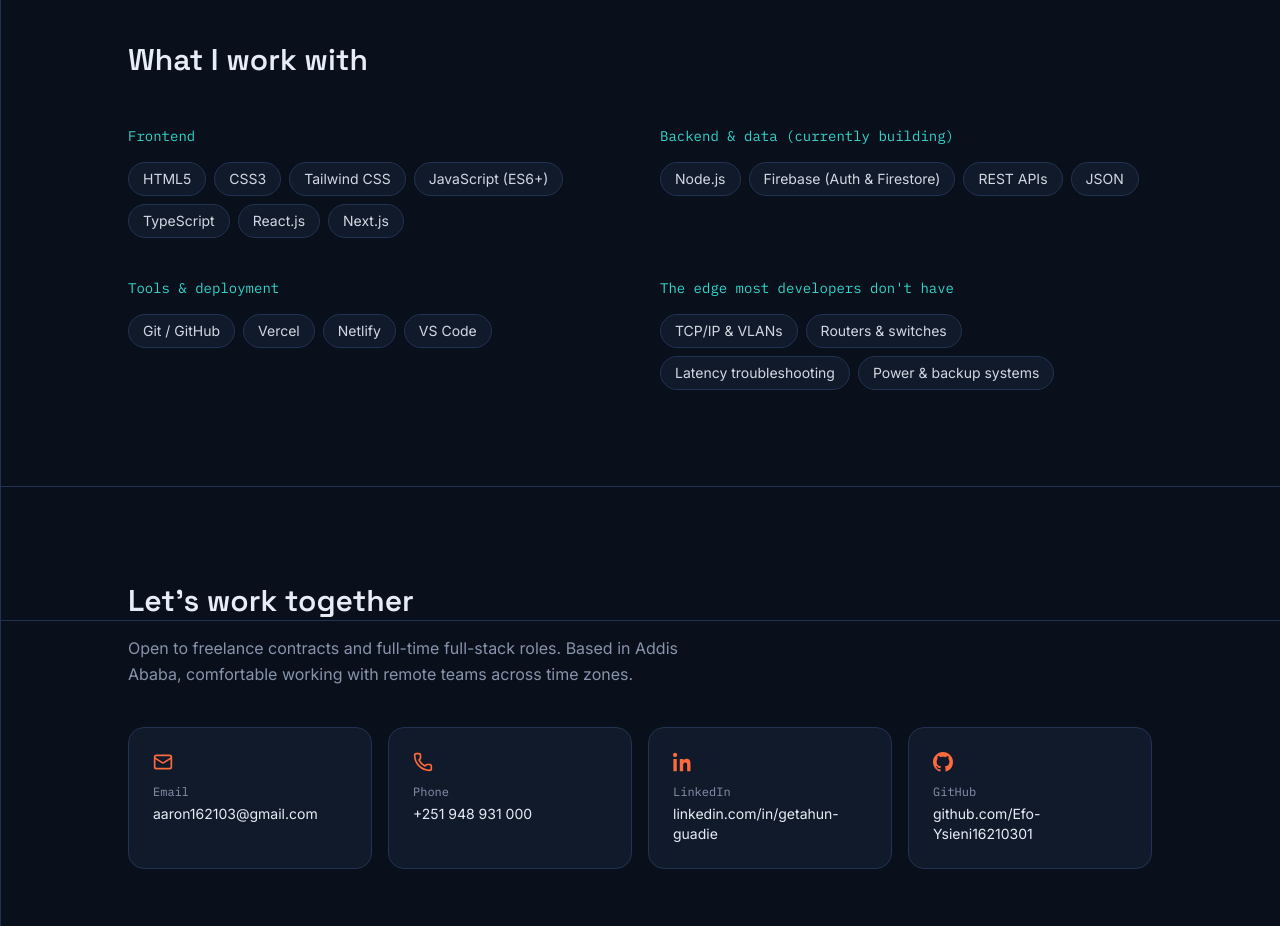
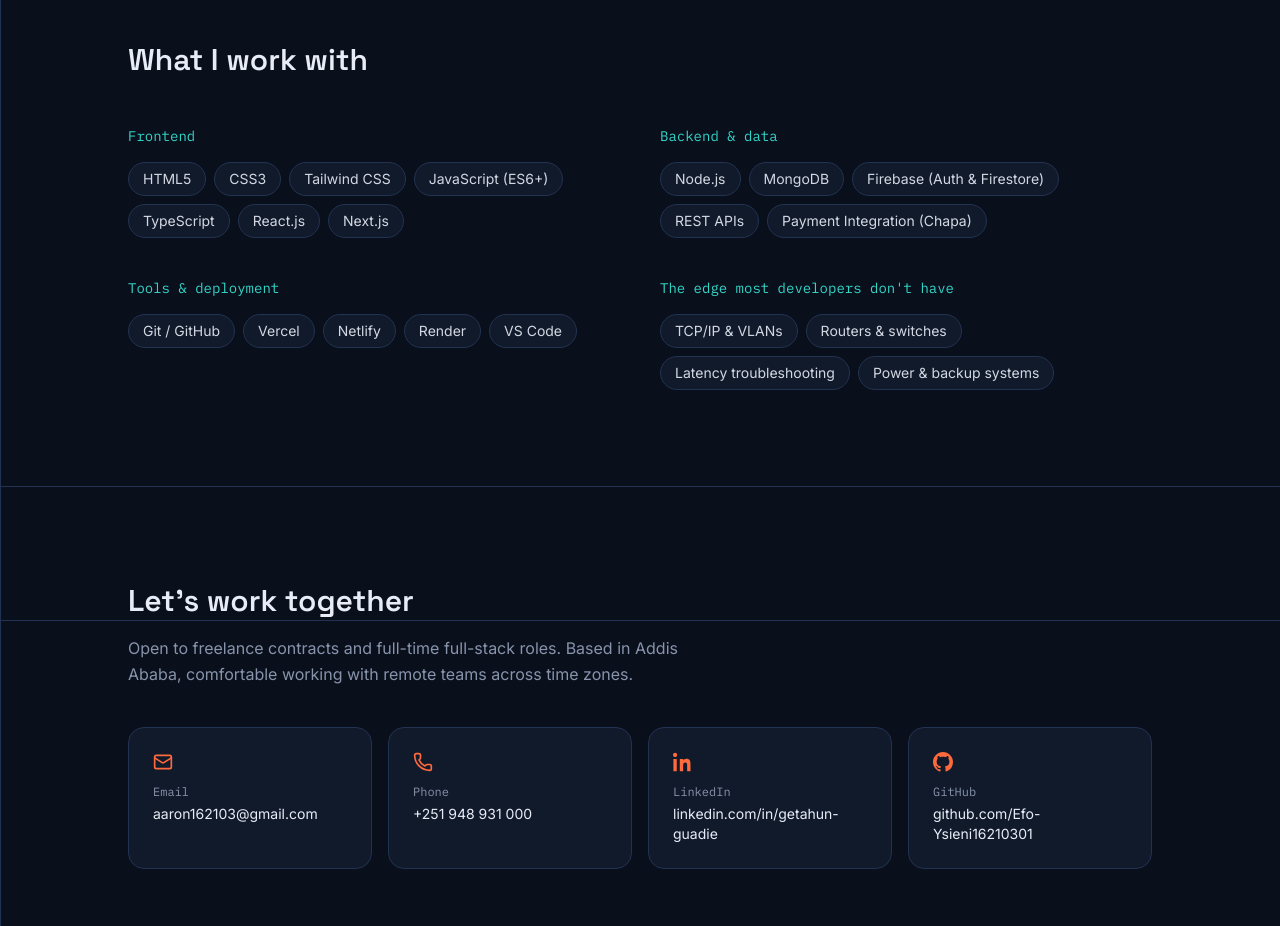
Before and after one commit to Efo-Ysieni16210301/Portfolio, a Next.js app: page / in a window 1280 px wide. Shown: the part 4180-5106 px from the top of the page. Built offline with nearby package versions, Linux system fonts and the light colour scheme.

Commit message:
Update skills list in Skills.tsx component

```diff
--- a/components/Skills.tsx
+++ b/components/Skills.tsx
@@ -1,23 +1,15 @@
 const groups = [
   {
     label: "Frontend",
-    items: [
-      "HTML5",
-      "CSS3",
-      "Tailwind CSS",
-      "JavaScript (ES6+)",
-      "TypeScript",
-      "React.js",
-      "Next.js",
-    ],
+    items: ["HTML5", "CSS3", "Tailwind CSS", "JavaScript (ES6+)", "TypeScript", "React.js", "Next.js"],
   },
   {
-    label: "Backend & data (currently building)",
-    items: ["Node.js", "Firebase (Auth & Firestore)", "REST APIs", "JSON"],
+    label: "Backend & data",
+    items: ["Node.js", "MongoDB", "Firebase (Auth & Firestore)", "REST APIs", "Payment Integration (Chapa)"],
   },
   {
     label: "Tools & deployment",
-    items: ["Git / GitHub", "Vercel", "Netlify", "VS Code"],
+    items: ["Git / GitHub", "Vercel", "Netlify", "Render", "VS Code"],
   },
   {
     label: "The edge most developers don't have",
```
